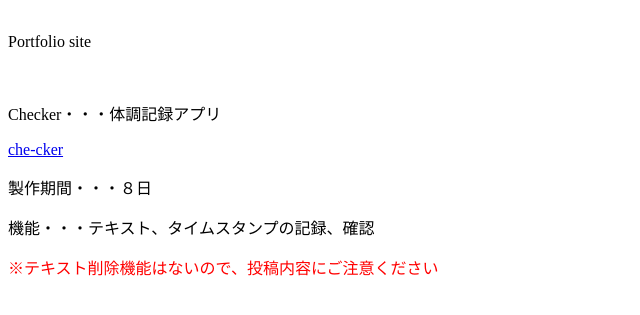
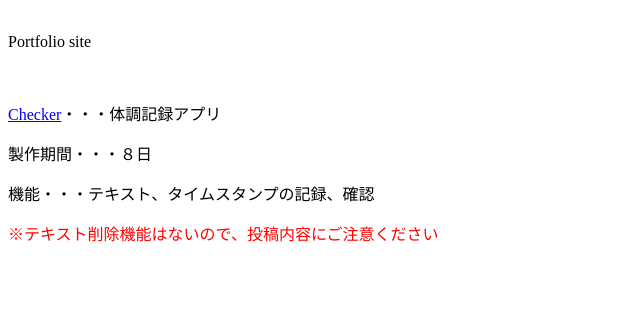
Before and after one commit to Yu-jash/mypage, a plain HTML site: page index.html in a window 1280 px wide. Shown: the part 165-480 px from the top of the page, without its empty margins (0-640 px from the left). Drawn offline with Linux system fonts and the light colour scheme.

Commit message:
Update index.html

```diff
--- a/index.html
+++ b/index.html
@@ -10,9 +10,8 @@
     <p>Portfolio site</p>
     <img scr= "jigazo.png">
     <div>
-      <p>Checker・・・体調記録アプリ</p>
-      <a href="https://che-cker.herokuapp.com/">che-cker</a>
-      <p>製作期間・・・８日</p>
+      <p><a href="https://che-cker.herokuapp.com/">Checker</a>・・・体調記録アプリ</p>
+            <p>製作期間・・・８日</p>
       <p>機能・・・テキスト、タイムスタンプの記録、確認</p>
       <p class="attention">※テキスト削除機能はないので、投稿内容にご注意ください</p>
     </div>
```
